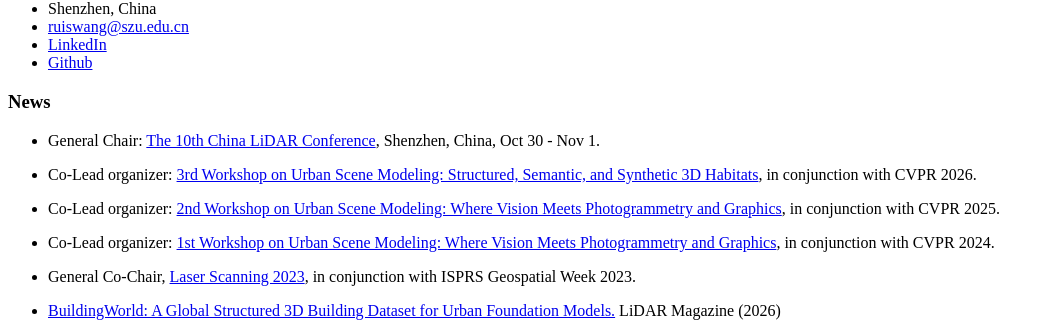
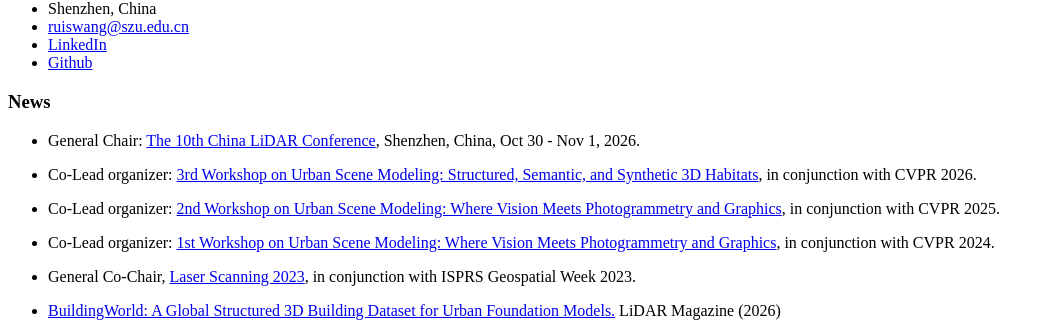
Before and after one commit to ruishengwang/ruishengwang.github.io, a Jekyll site: the page built from _pages/includes/news.md, in a window 1280 px wide. Shown: the part 329-654 px from the top of the page, without its empty margins (0-1051 px from the left). Built offline with Jekyll 4.4.1, drawn with Linux system fonts in a browser that asks for light colours; our own code applies the rules of GitHub Pages for plain Markdown files.

Commit message:
Update news.md

```diff
--- a/_pages/includes/news.md
+++ b/_pages/includes/news.md
@@ -1,6 +1,6 @@
 # News
 
-- General Chair: [The 10th China LiDAR Conference](https://www.lidar2026shenzhen.com/reg.php), Shenzhen, China, Oct 30 - Nov 1.
+- General Chair: [The 10th China LiDAR Conference](https://www.lidar2026shenzhen.com/reg.php), Shenzhen, China, Oct 30 - Nov 1, 2026.
 - Co-Lead organizer: [3rd Workshop on Urban Scene Modeling: Structured, Semantic, and Synthetic 3D Habitats](https://usm3d.github.io/),  in conjunction with CVPR 2026.
 
 - Co-Lead organizer: [2nd Workshop on Urban Scene Modeling: Where Vision Meets Photogrammetry and Graphics](https://usm3d.github.io/2025/), in conjunction with CVPR 2025.
```
